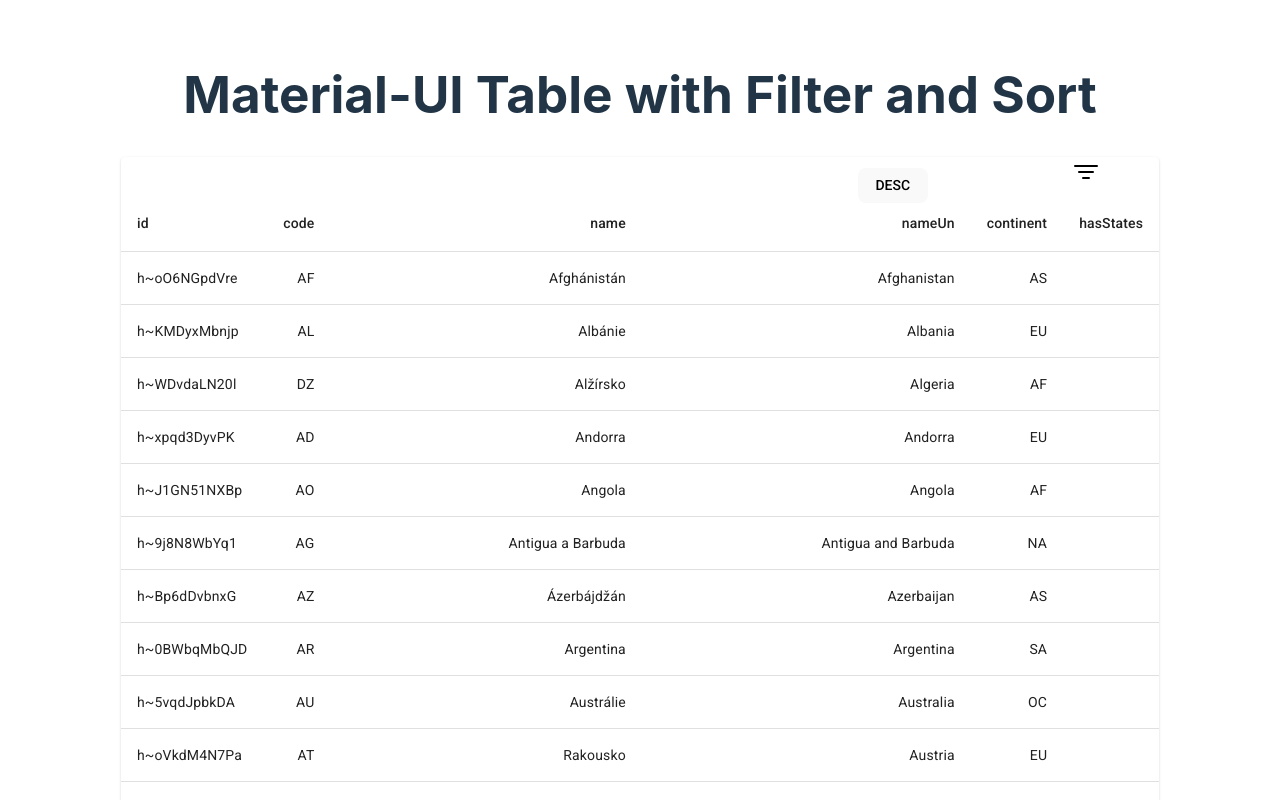
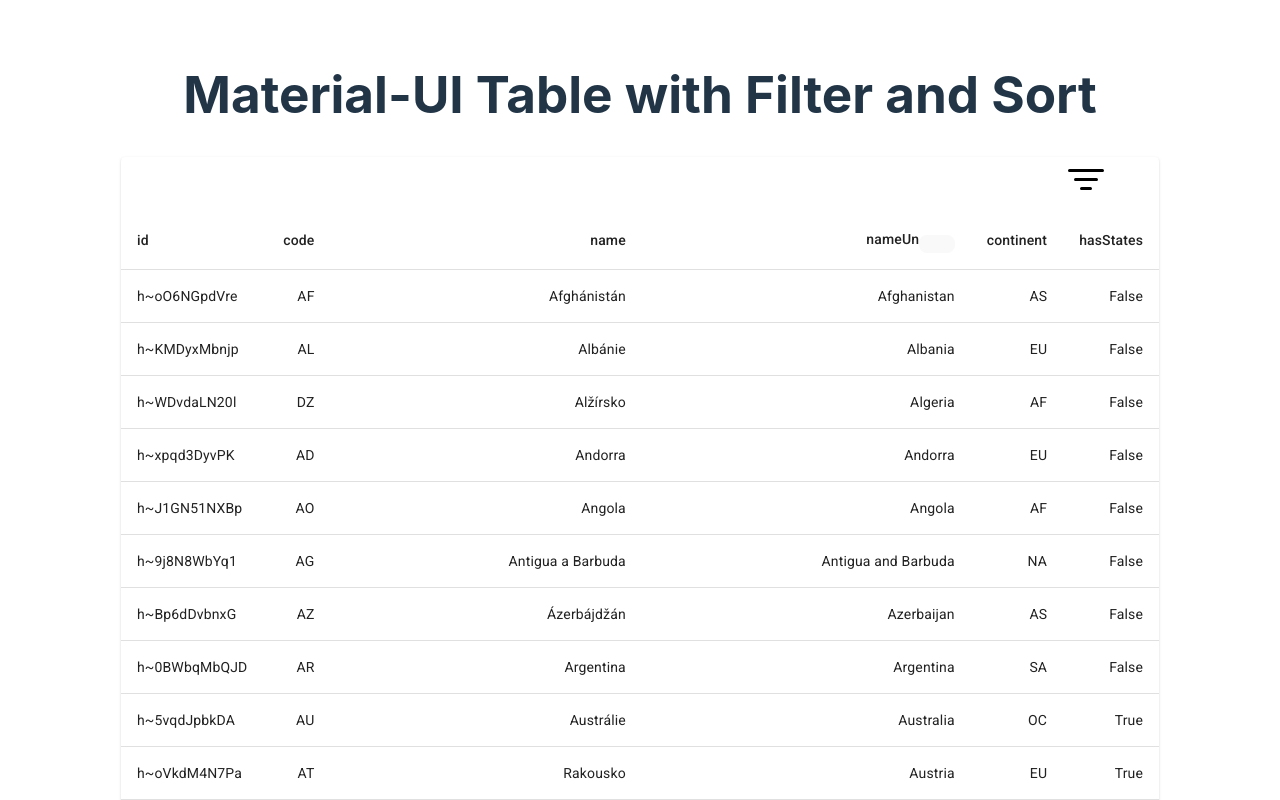
Before and after one commit to IbrahimMalgwi/country-data, a React (Vite) app: page / in a window 1280 px wide. Shown: the top 800 px of the page. Built offline with nearby package versions, Linux system fonts and the light colour scheme.

Commit message:
Code Refactored

```diff
--- a/src/components/DataTable.tsx
+++ b/src/components/DataTable.tsx
@@ -1,4 +1,3 @@
-import Box from "@mui/material/Box";
 import Paper from "@mui/material/Paper";
 import Table from "@mui/material/Table";
 import TableBody from "@mui/material/TableBody";
@@ -6,7 +5,6 @@ import TableCell from "@mui/material/TableCell";
 import TableContainer from "@mui/material/TableContainer";
 import TableHead from "@mui/material/TableHead";
 import TableRow from "@mui/material/TableRow";
-import TableSortLabel from "@mui/material/TableSortLabel";
 import React, { useMemo, useState } from "react";
 import FilterIcon from "../assets/images/FilterOne.svg";
 import FilterDownIcon from "../assets/images/FilterTwo.svg";
@@ -62,6 +60,13 @@ const DataTable = () => {
     isHasState ? setIsHasState(false) : setIsHasState(true);
   };
 
+  const handleHasStatesDisplay = (value: boolean) => {
+    return value ? "True" : "False";
+  };
+
+  const handleItemOrder = () => {
+    return order === "ASC" ? setOrder("DESC") : setOrder("ASC");
+  };
   const filterHasStates = useMemo(() => {
     if (isHasState) {
       return filteredResult.filter((state) => state.hasStates === true);
@@ -82,9 +87,13 @@ const DataTable = () => {
       <TableCell align="right">{row.name}</TableCell>
       <TableCell align="right">{row.nameUn}</TableCell>
       <TableCell align="right">{row.continent}</TableCell>
-      <TableCell align="right">{row.hasStates}</TableCell>
+      <TableCell align="right">
+        {handleHasStatesDisplay(row.hasStates)}
+      </TableCell>{" "}
     </TableRow>
   ));
+
+
 
   return (
     <TableContainer component={Paper}>
@@ -128,15 +137,14 @@ const DataTable = () => {
             <TableCell align="right">name</TableCell>
             <TableCell align="right">
               nameUn
-              <button className="btn_" onClick={() => setOrder("ASC")}>
-                {order === "ASC" ? "ASC" : "DESC"}
-              </button>
+              <button onClick={handleItemOrder}>{order}</button>
             </TableCell>
             <TableCell align="right">continent</TableCell>
             <TableCell align="right">hasStates</TableCell>
           </TableRow>
         </TableHead>
         <TableBody>{tableItems}</TableBody>
+
       </Table>
     </TableContainer>
   );
--- a/src/index.css
+++ b/src/index.css
@@ -5,7 +5,7 @@
 
   color-scheme: light dark;
   color: rgba(255, 255, 255, 0.87);
-  background-color: #242424;
+  background-color: #1d1c1c;
 
   font-synthesis: none;
   text-rendering: optimizeLegibility;
--- a/src/styles/DataTable.css
+++ b/src/styles/DataTable.css
@@ -3,11 +3,18 @@
    list-style-type: none
 }
 .drop_down_img{
-   height: 2rem;
+   height: 3rem;
    margin-left: 86%;
+   cursor: pointer;
 }
+
 .btn_{
-   position: absolute;
+   position: relative;
    top: 21%;
    left: 67%;
+   cursor: pointer;
 }
+
+li{
+   cursor: pointer;
+}
```
